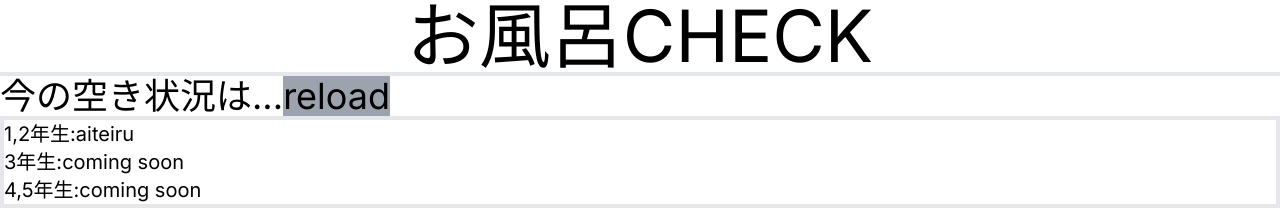
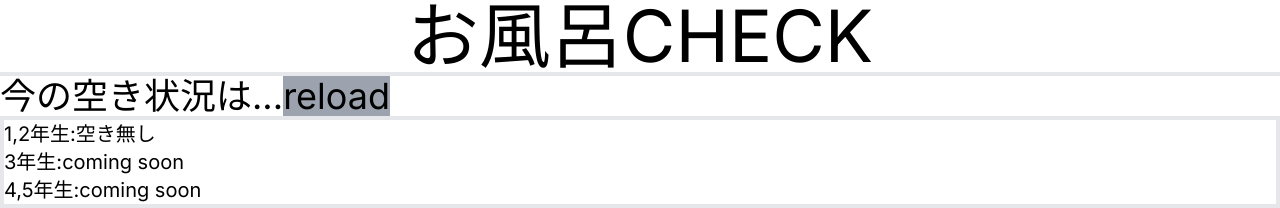
Before and after one commit to st20042ys/pbl, a Next.js app: page / in a window 1280 px wide. Shown: the top 208 px of the page. Built offline with nearby package versions, Linux system fonts and the light colour scheme; no server answers; the database is empty.

Commit message:
fetch2noyaru

```diff
--- a/src/components/fetch2.tsx
+++ b/src/components/fetch2.tsx
@@ -24,7 +24,7 @@ const Fetch2 = () => {
 		})();
 	}, []);
 
-	return <div>{posts?.akarusa < 3000 ? "aitenai" : "aiteiru"}</div>;
+	return <div>{posts?.akarusa < 3000 ? "１席空きあり" : "空き無し"}</div>;
 };
 
 export default Fetch2;
```
